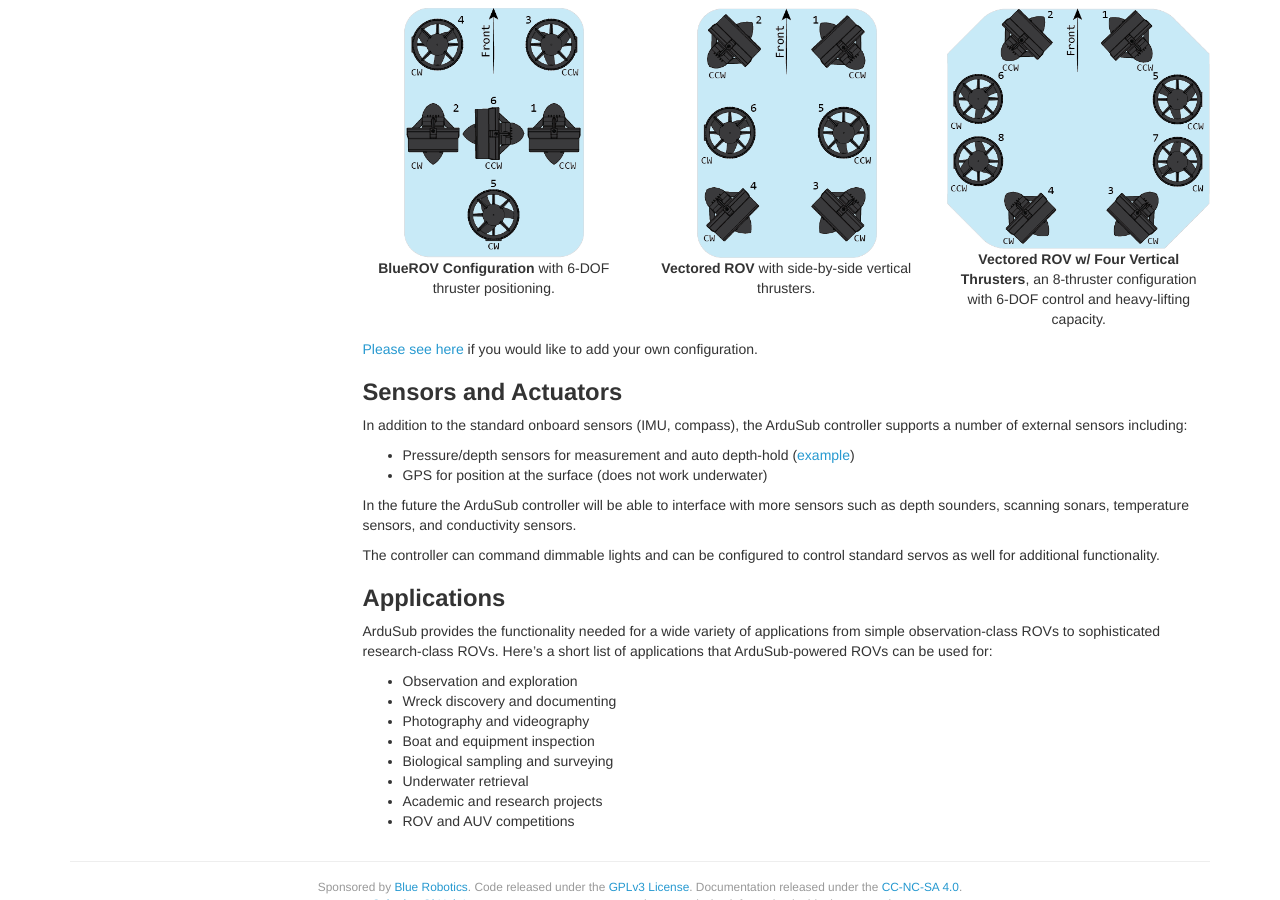
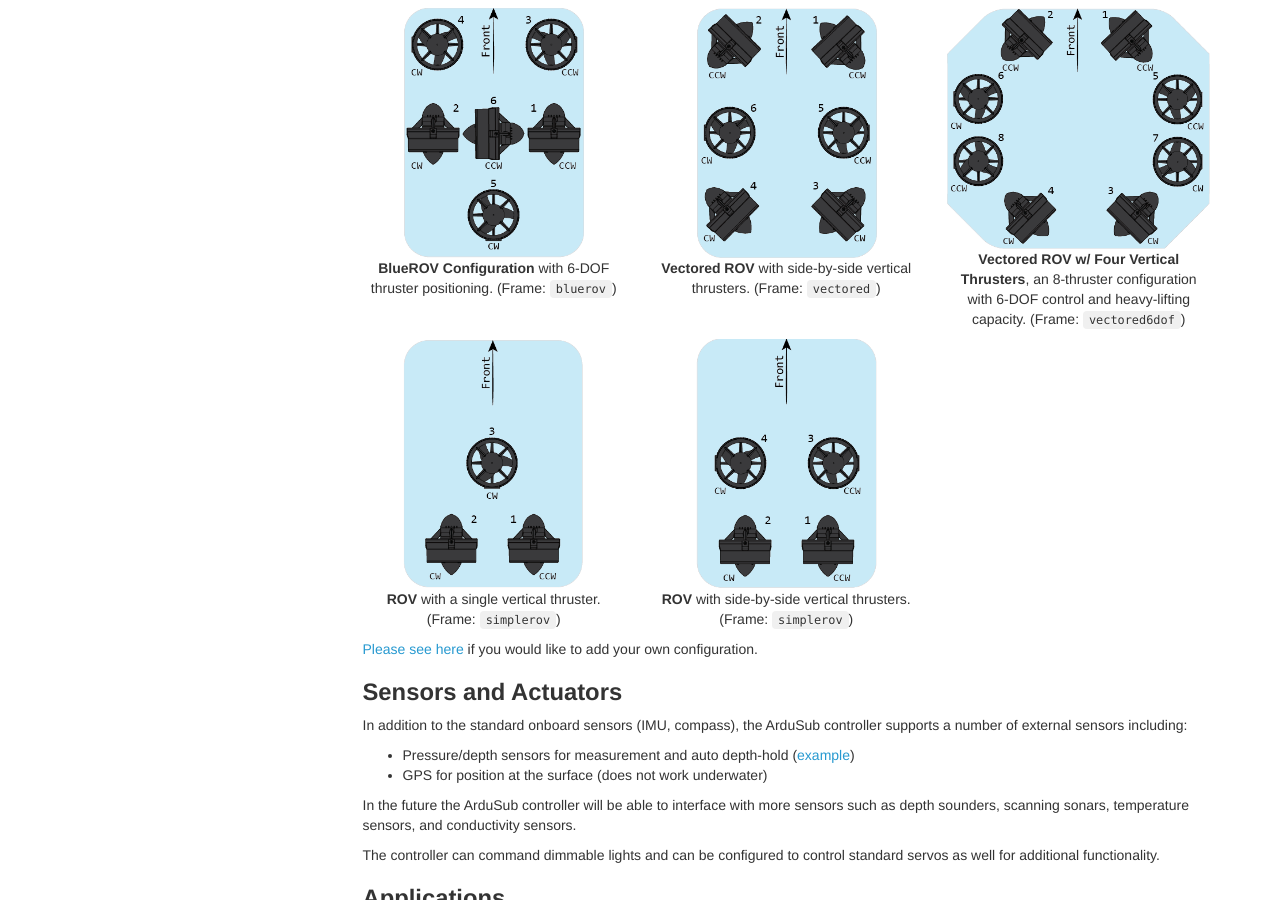
Before and after one commit to bluerobotics/retired-ardusub-docs, a Jekyll site: the page built from pages/introduction.md, in a window 1280 px wide and 900 px high, scrolled down 1628 px. Built offline with Jekyll 4.4.1, drawn with Linux system fonts in a browser that asks for light colours; nearby versions of some CDN libraries; some web fonts are replaced; comment, search, counter and statistics services are not loaded.

Commit message:
Add SimpleROV frame type.

```diff
--- a/pages/introduction.md
+++ b/pages/introduction.md
@@ -85,28 +85,28 @@ ArduSub includes a high-level motor library that can configure motors in any con
 <div class="row">
 	<div class="col-md-4">
 		<img src="/images/bluerov-frame.png" class="img-responsive img-center" style="max-height:250px;">
-		<p class="text-center"><strong>BlueROV Configuration</strong> with 6-DOF thruster positioning.</p>
+		<p class="text-center"><strong>BlueROV Configuration</strong> with 6-DOF thruster positioning. (Frame: <code>bluerov</code>)</p>
 	</div>
 	<div class="col-md-4">
 		<img src="/images/vectored-frame.png" class="img-responsive img-center" style="max-height:250px;">
-		<p class="text-center"><strong>Vectored ROV</strong> with side-by-side vertical thrusters.</p>
+		<p class="text-center"><strong>Vectored ROV</strong> with side-by-side vertical thrusters. (Frame: <code>vectored</code>)</p>
 	</div>
 	<div class="col-md-4">
 		<img src="/images/vectored6dof-frame.png" class="img-responsive img-center" style="max-height:250px;">
-		<p class="text-center"><strong>Vectored ROV w/ Four Vertical Thrusters</strong>, an 8-thruster configuration with 6-DOF control and heavy-lifting capacity.</p>
+		<p class="text-center"><strong>Vectored ROV w/ Four Vertical Thrusters</strong>, an 8-thruster configuration with 6-DOF control and heavy-lifting capacity. (Frame: <code>vectored6dof</code>)</p>
 	</div>
 </div>
 
-<!--<div class="row">
+<div class="row">
 	<div class="col-md-4">
 		<img src="/images/simplerov-3.png" class="img-responsive img-center" style="max-height:250px;">
-		<p class="text-center"><strong>Simple ROV</strong> with a single vertical thruster.</p>
+		<p class="text-center"><strong>ROV</strong> with a single vertical thruster. (Frame: <code>simplerov</code>)</p>
 	</div>
 	<div class="col-md-4">
 		<img src="/images/simplerov-4.png" class="img-responsive img-center" style="max-height:250px;">
-		<p class="text-center"><strong>Simple ROV</strong> with two vertical thrusters.</p>
+		<p class="text-center"><strong>ROV</strong> with side-by-side vertical thrusters. (Frame: <code>simplerov</code>)</p>
 	</div>
-</div>-->
+</div>
 
 [Please see here](/developers/#making-a-custom-configuration) if you would like to add your own configuration.
 
```
Also changed, not shown: pages/developers.md (+2 -0 lines), images/simplerov-3.png (added).
